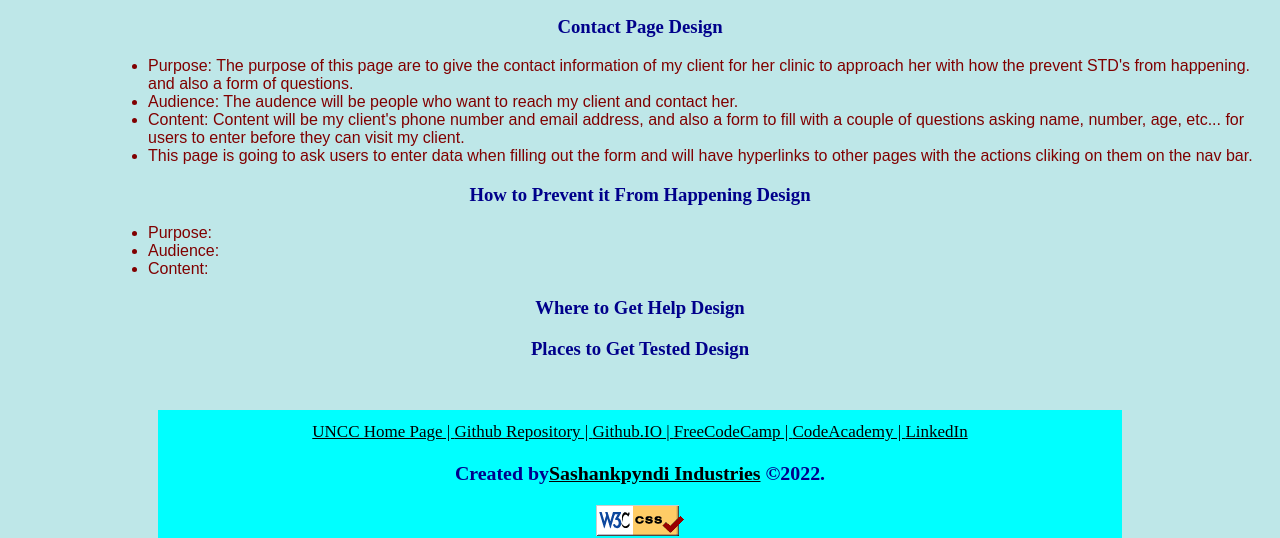
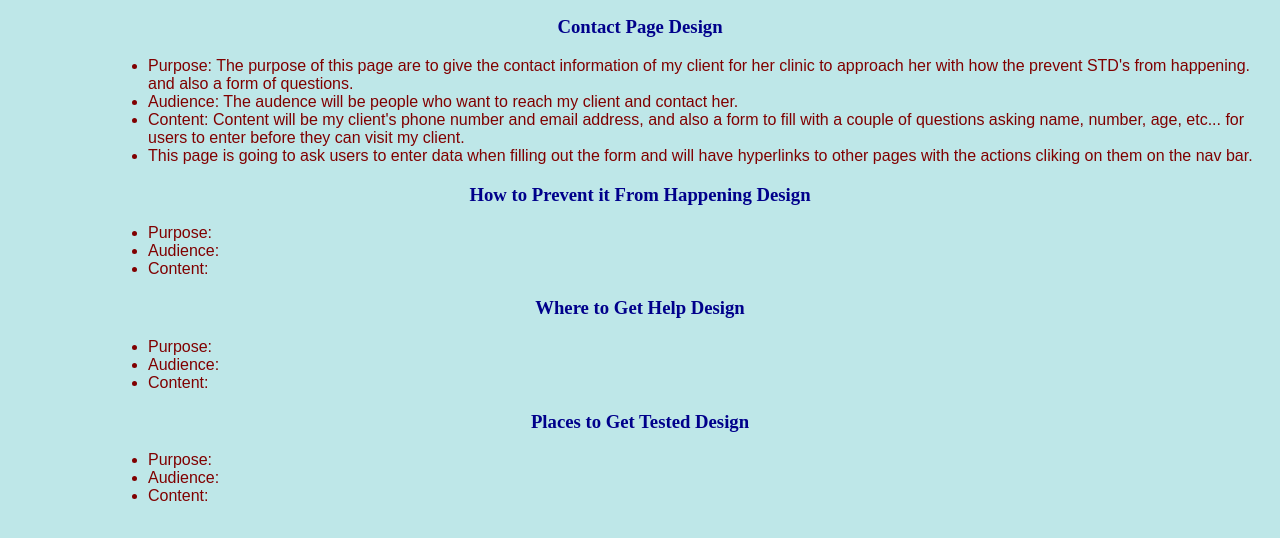
Before and after one commit to sashpyndi/sashpyndi.github.io, a plain HTML site: page itis3135/projectdesign.html in a window 1280 px wide. Shown: the part 842-1380 px from the top of the page. Drawn offline with Linux system fonts and the light colour scheme; a web font is replaced by a local one.

Commit message:
Update projectdesign.html

```diff
--- a/itis3135/projectdesign.html
+++ b/itis3135/projectdesign.html
@@ -58,8 +58,17 @@
      </ul>
 
    <h3> Where to Get Help Design</h3>
+     <ul>
+         <li>Purpose: </li>
+         <li>Audience:</li>
+         <li>Content: </li>
+     </ul>
    <h3>Places to Get Tested Design</h3>
-
+   <ul>
+    <li>Purpose: </li>
+    <li>Audience:</li>
+    <li>Content: </li>
+</ul>
 
     </main>
 
```
